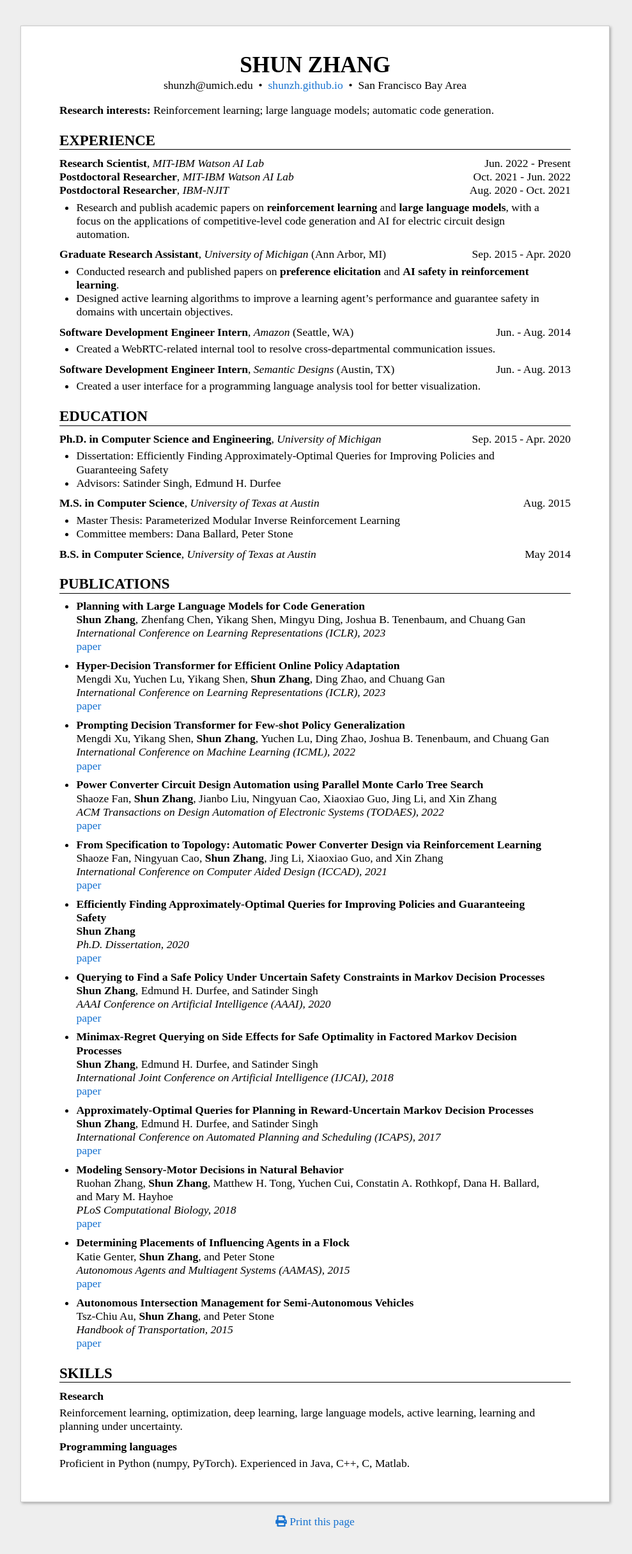
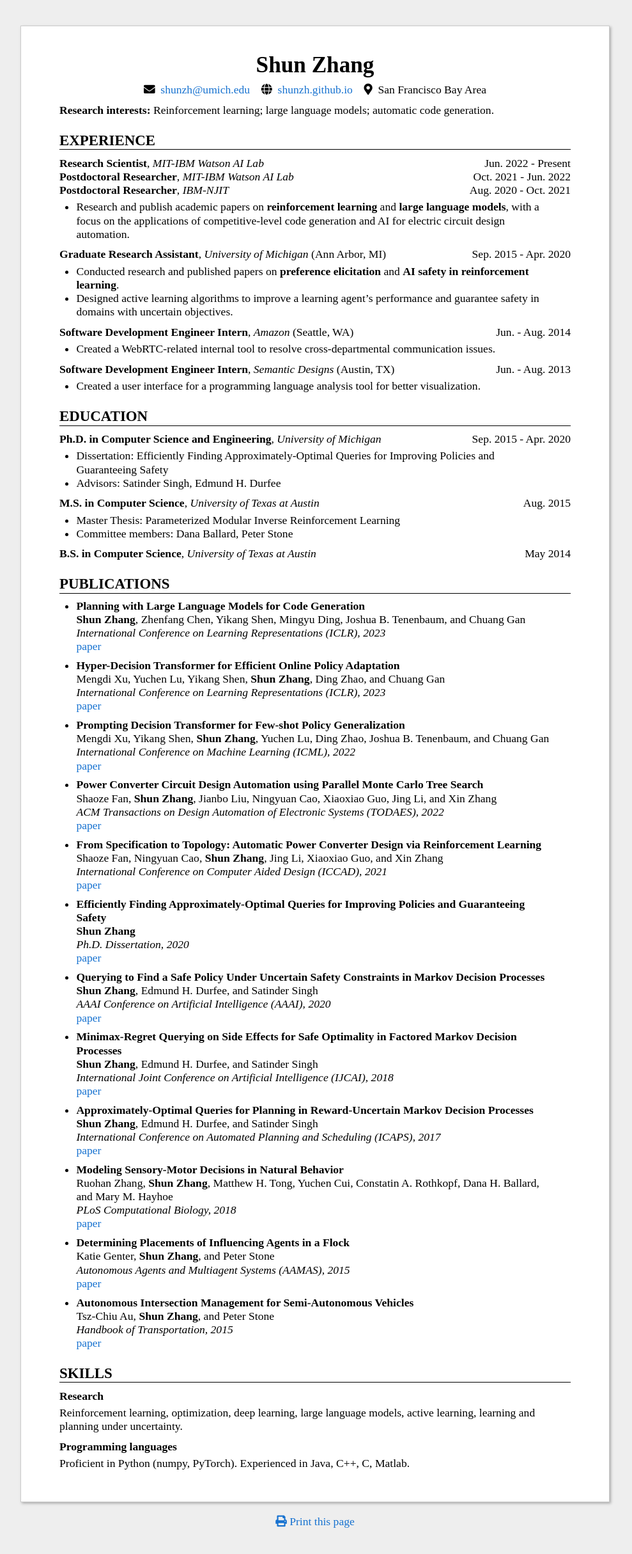
Before and after one commit to shunzh/shunzh.github.io, a Jekyll site: the page built from _pages/cv.md, in a window 1280 px wide. Shown: the whole page at 64% size, without its empty margins (147-1136 px from the left). Built offline with Jekyll 4.4.1, drawn with Linux system fonts in a browser that asks for light colours.

Commit message:
cv minor tweaks

```diff
--- a/_layouts/cv.html
+++ b/_layouts/cv.html
@@ -20,10 +20,9 @@ body {
     -webkit-box-shadow: 2px 2px 4px #AAAAAA;
 }
 h1 {
-    text-transform: uppercase;
     text-align: center;
     font-size: 200%;
-    margin: 0;
+    margin: 0 0 0.2em 0;
     padding: 0;
 }
 h2 {
@@ -61,14 +60,14 @@ h1 + ul > li {
     list-style-type: none;
 }
 h1 + ul > li:after {
-    content: "  \2022  ";
+    content: "   ";
 }
 h1 + ul > li:last-child:after {
     content: "";
 }
 /* p immediately after contact list = summary */
 h1 + ul + p {
-    margin: 1em 0;
+    margin: 0.6em 0;
 }
 /* to be consistent with default.html */
 a {
--- a/_pages/cv.md
+++ b/_pages/cv.md
@@ -5,9 +5,9 @@ permalink: /cv/
 ---
 # Shun Zhang
 
-- shunzh@umich.edu
-- [shunzh.github.io](http://shunzh.github.io/)
-- San Francisco Bay Area
+- <i class="fas fa-envelope"></i>  [shunzh@umich.edu](mailto:shunzh@umich.edu)
+- <i class="fas fa-globe"></i>  [shunzh.github.io](http://shunzh.github.io/)
+- <i class="fas fa-map-marker-alt"></i>  San Francisco Bay Area
 
 **Research interests:** Reinforcement learning; large language models; automatic code generation.
 
```
